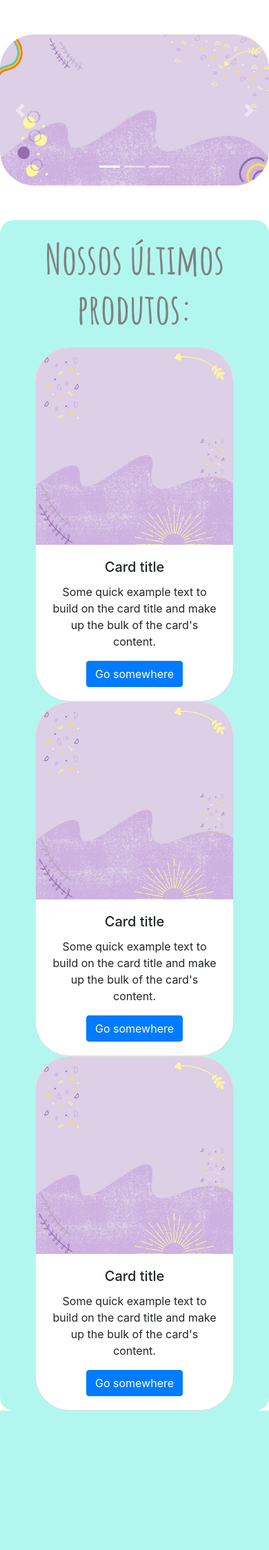
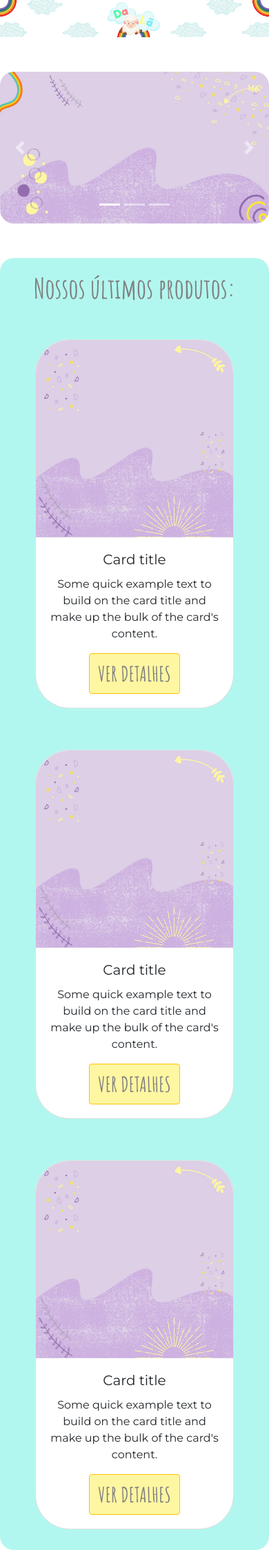
Before and after one commit to DarlanHenrique/-Equipe-2-Trainee-2020.1, a PHP site: page / in a window 390 px wide. Shown: the whole page at 69% size. Before the commit the page ends 2045 px from the top, so only its background shows below. Run offline with PHP 8.4, Linux system fonts and the light colour scheme.

Commit message:
Alterei a fonte e os botões dos cards, e melhorei a responsividade do título e do carousel

```diff
--- a/css/styles.css
+++ b/css/styles.css
@@ -2,31 +2,54 @@ body{
 	text-align: center;
 	background-color: white;
 }
-
+.banner img{
+	width: 100%;
+}
 .home-main{
 	margin-top: 50px;
 }
-
 .carrossel{
 	overflow: hidden;
 	border-radius: 50px;
 }
-
 .ultimos-produtos{
 	display: inline-block;
 	margin-top: 50px;
 	background-color: #B2F7EF;
 	border-radius: 20px;
 }
-
-.produto{
-	overflow: hidden;
-	border-radius: 50px !important;
-}
-
 .titulo{
 	font-size: 60px;
 	font-family: 'Amatic SC', cursive;
 	color: grey;
 	margin: 20px;
 }
+.produto{
+	overflow: hidden;
+	font-family: 'Montserrat', sans-serif;
+	border-radius: 50px !important;
+	background-color: red;
+	margin: 30px;
+}
+.produto img{
+	width: 100%;
+	height: auto;
+}
+.botão{
+	background-color: #FFF6A1 !important;
+	color: grey !important;
+	font-family: 'Amatic SC', cursive;
+	font-size: 30px !important;
+}
+
+@media (max-width: 1000px){
+
+.titulo{
+	font-size: 40px;
+}
+}
+@media (max-width: 768px){
+.carrossel{
+	border-radius: 20px;
+}
+}
--- a/index.html
+++ b/index.html
@@ -9,11 +9,16 @@
     <link rel="stylesheet" href="css/styles.css">
     <link rel="stylesheet" href="https://stackpath.bootstrapcdn.com/bootstrap/4.1.3/css/bootstrap.min.css" integrity="sha384-MCw98/SFnGE8fJT3GXwEOngsV7Zt27NXFoaoApmYm81iuXoPkFOJwJ8ERdknLPMO" crossorigin="anonymous">
     <link href="https://fonts.googleapis.com/css2?family=Amatic+SC:wght@700&display=swap" rel="stylesheet">
+    <link href="https://fonts.googleapis.com/css2?family=Montserrat&display=swap" rel="stylesheet">
 
     <title> Da Lã - Boutique infantil</title>
   </head>
 
   <body>
+    <div class="banner w-100">
+      <img src="img/header.png" class="w-100">
+    </div>
+
     <div class="home-main" align="center">
       <div id="carouselExampleIndicators" class="carousel slide carrossel col-xl-7 col-lg-7 col-md-9 col-sm-12 p-0 mt-xl-50" data-ride="carousel">
         <ol class="carousel-indicators">
@@ -54,7 +59,18 @@
                 <div class="card-body">
                   <h5 class="card-title">Card title</h5>
                   <p class="card-text">Some quick example text to build on the card title and make up the bulk of the card's content.</p>
-                  <a href="#" class="btn btn-primary">Go somewhere</a>
+                  <a href="#" class="btn btn-outline-warning botão">VER DETALHES</a>
+                </div>
+              </div>
+            </div>
+
+            <div class="col-sm-4">
+             <div class="card produto mr-md-100" style="width: 18rem;">
+                <img class="card-img-top" src="img/produto-background.jfif" alt="Card image cap">
+                <div class="card-body">
+                  <h5 class="card-title">Card title</h5>
+                  <p class="card-text">Some quick example text to build on the card title and make up the bulk of the card's content.</p>
+                  <a href="#" class="btn btn-outline-warning botão">VER DETALHES</a>
                 </div>
               </div>
             </div>
@@ -65,18 +81,7 @@
                 <div class="card-body">
                   <h5 class="card-title">Card title</h5>
                   <p class="card-text">Some quick example text to build on the card title and make up the bulk of the card's content.</p>
-                  <a href="#" class="btn btn-primary">Go somewhere</a>
-                </div>
-              </div>
-            </div>
-
-            <div class="col-sm-4">
-             <div class="card produto" style="width: 18rem;">
-                <img class="card-img-top" src="img/produto-background.jfif" alt="Card image cap">
-                <div class="card-body">
-                  <h5 class="card-title">Card title</h5>
-                  <p class="card-text">Some quick example text to build on the card title and make up the bulk of the card's content.</p>
-                  <a href="#" class="btn btn-primary">Go somewhere</a>
+                  <a href="#" class="btn btn-outline-warning botão">VER DETALHES</a>
                 </div>
               </div>
             </div>
```
Also changed, not shown: img/header.png (added).
